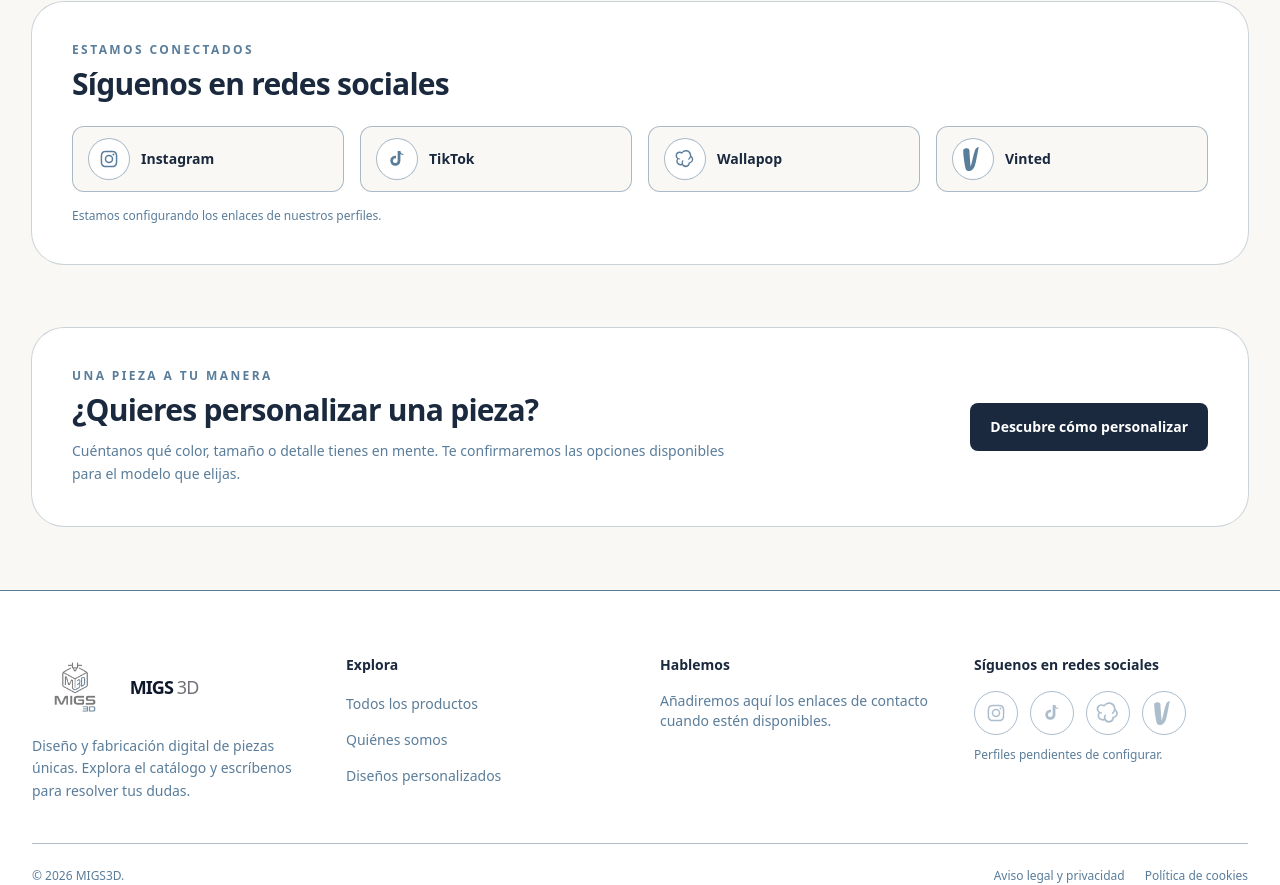
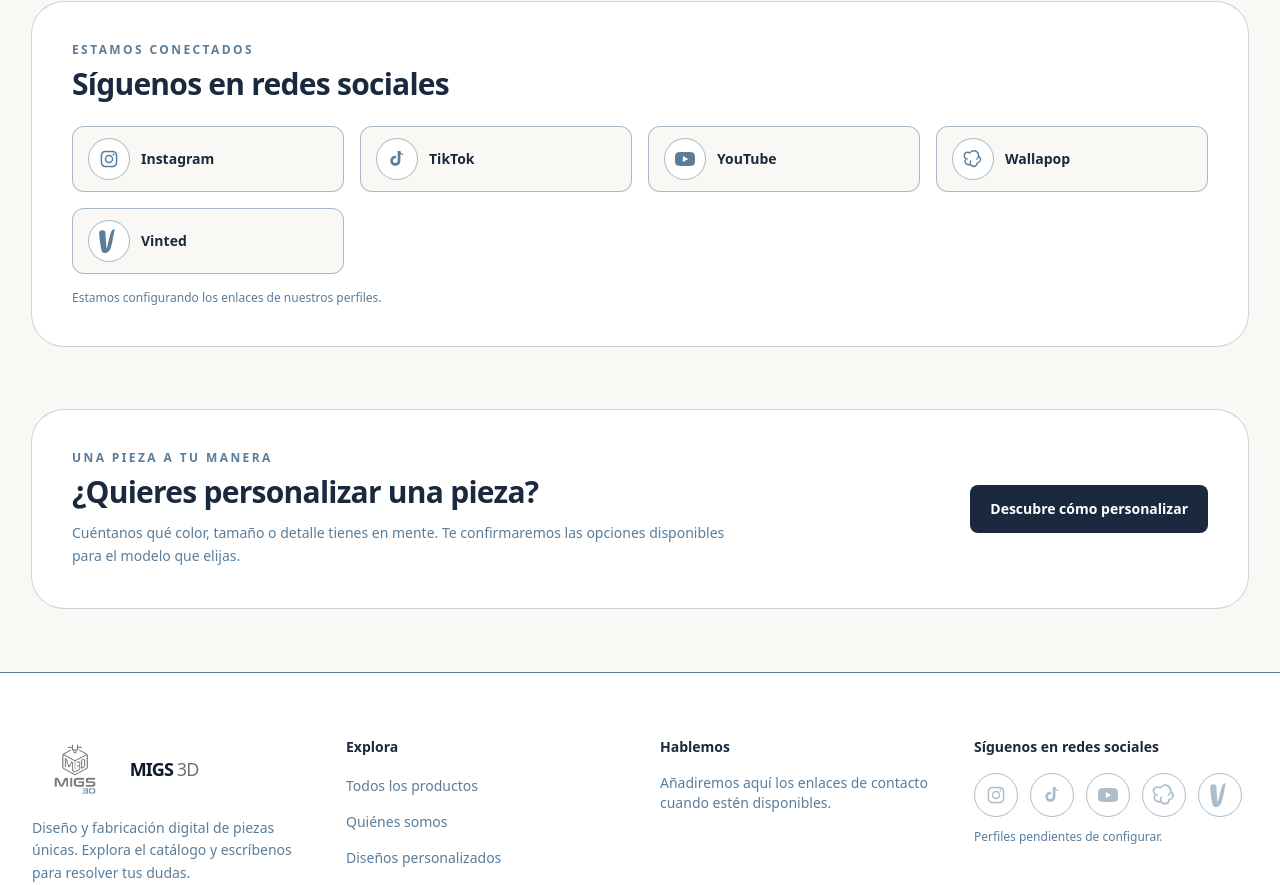
Before and after one commit to Sergiomack91/migs-makers-store, a Nuxt app: page / in a window 1280 px wide. Shown: the part 2053-2938 px from the top of the page. Built offline with nearby package versions, Linux system fonts and the light colour scheme.

Commit message:
feat: add YouTube support to social links and update related components

```diff
--- a/app/components/SiteFooter.vue
+++ b/app/components/SiteFooter.vue
@@ -2,7 +2,7 @@
 const { emailUrl, instagramUrl, socialLinks, whatsappUrl } = useStorefrontContact()
 const whatsappLink = whatsappUrl('Hola, quiero información sobre vuestros productos.')
 const emailLink = emailUrl('Consulta sobre MIGS 3D')
-const footerSocialLinks = ['Instagram', 'TikTok', 'Wallapop', 'Vinted']
+const footerSocialLinks = ['Instagram', 'TikTok', 'YouTube', 'Wallapop', 'Vinted']
   .flatMap((name) => {
     const social = socialLinks.find((item) => item.name === name)
     return social ? [social] : []
@@ -107,6 +107,9 @@ const hasMissingSocialLinks = footerSocialLinks.some((social) => !social.url)
                 <svg v-else-if="social.icon === 'tiktok'" class="h-5 w-5" fill="currentColor" viewBox="0 0 24 24" aria-hidden="true">
                   <path d="M19.6 7.2a5.7 5.7 0 0 1-3.5-1.2v8.1a6.1 6.1 0 1 1-5.3-6v3.3a2.8 2.8 0 1 0 2 2.7V2.5h3.3c.2 2 1.6 3.6 3.5 3.9v.8Z" />
                 </svg>
+                <svg v-else-if="social.icon === 'youtube'" class="h-5 w-5" fill="currentColor" viewBox="0 0 24 24" aria-hidden="true">
+                  <path d="M23.5 6.2a3 3 0 0 0-2.1-2.1C19.5 3.5 12 3.5 12 3.5s-7.5 0-9.4.6A3 3 0 0 0 .5 6.2 31 31 0 0 0 0 12s0 3.9.5 5.8a3 3 0 0 0 2.1 2.1c1.9.6 9.4.6 9.4.6s7.5 0 9.4-.6a3 3 0 0 0 2.1-2.1A31 31 0 0 0 24 12s0-3.9-.5-5.8ZM9.5 15.6V8.4L15.8 12l-6.3 3.6Z" />
+                </svg>
                 <svg v-else-if="social.icon === 'vinted'" class="h-5 w-5" fill="currentColor" viewBox="4 0 20 24" aria-hidden="true">
                   <path d="M19.316 0c-.258 0-.571.217-1.415.953-.3.108-.627.027-1.008.613-2.15 3.09-3.825 14.648-5.255 17.984-.286-1.444-.885-10.837-1.116-13.41-.028-.477.027-1.076.027-1.43 0-2.368-.516-3.567-2.886-3.567-1.198 0-2.382.436-3.008 1.226-.299.408-.409.708-.409 1.443 0 4.915 1.171 12.973 2.478 18.228C7.132 23.688 8.603 24 9.99 24c.654 0 1.307-.081 2.233-.544 3.212-1.567 4.07-5.84 4.9-9.993.15-.749.899-4.37 1.253-6.275.476-2.6 1.02-5.54 1.347-6.617C19.833.245 19.63 0 19.317 0z" />
                 </svg>
@@ -125,6 +128,9 @@ const hasMissingSocialLinks = footerSocialLinks.some((social) => !social.url)
                 </svg>
                 <svg v-else-if="social.icon === 'tiktok'" class="h-5 w-5" fill="currentColor" viewBox="0 0 24 24" aria-hidden="true">
                   <path d="M19.6 7.2a5.7 5.7 0 0 1-3.5-1.2v8.1a6.1 6.1 0 1 1-5.3-6v3.3a2.8 2.8 0 1 0 2 2.7V2.5h3.3c.2 2 1.6 3.6 3.5 3.9v.8Z" />
+                </svg>
+                <svg v-else-if="social.icon === 'youtube'" class="h-5 w-5" fill="currentColor" viewBox="0 0 24 24" aria-hidden="true">
+                  <path d="M23.5 6.2a3 3 0 0 0-2.1-2.1C19.5 3.5 12 3.5 12 3.5s-7.5 0-9.4.6A3 3 0 0 0 .5 6.2 31 31 0 0 0 0 12s0 3.9.5 5.8a3 3 0 0 0 2.1 2.1c1.9.6 9.4.6 9.4.6s7.5 0 9.4-.6a3 3 0 0 0 2.1-2.1A31 31 0 0 0 24 12s0-3.9-.5-5.8ZM9.5 15.6V8.4L15.8 12l-6.3 3.6Z" />
                 </svg>
                 <svg v-else-if="social.icon === 'vinted'" class="h-6 w-6" fill="currentColor" viewBox="4 0 20 24" aria-hidden="true">
                   <path d="M19.316 0c-.258 0-.571.217-1.415.953-.3.108-.627.027-1.008.613-2.15 3.09-3.825 14.648-5.255 17.984-.286-1.444-.885-10.837-1.116-13.41-.028-.477.027-1.076.027-1.43 0-2.368-.516-3.567-2.886-3.567-1.198 0-2.382.436-3.008 1.226-.299.408-.409.708-.409 1.443 0 4.915 1.171 12.973 2.478 18.228C7.132 23.688 8.603 24 9.99 24c.654 0 1.307-.081 2.233-.544 3.212-1.567 4.07-5.84 4.9-9.993.15-.749.899-4.37 1.253-6.275.476-2.6 1.02-5.54 1.347-6.617C19.833.245 19.63 0 19.317 0z" />
--- a/app/components/StorefrontSections.vue
+++ b/app/components/StorefrontSections.vue
@@ -7,7 +7,7 @@ const props = defineProps<{
 const { emailUrl, formspreeFormId, socialLinks, whatsappUrl } = useStorefrontContact()
 const featuredProducts = products.filter((product) => product.isPopular)
 const latestProducts = [...products].sort((first, second) => second.id - first.id).slice(0, 4)
-const homeSocialLinks = ['Instagram', 'TikTok', 'Wallapop', 'Vinted']
+const homeSocialLinks = ['Instagram', 'TikTok', 'YouTube', 'Wallapop', 'Vinted']
   .flatMap((name) => {
     const social = socialLinks.find((item) => item.name === name)
     return social ? [social] : []
@@ -343,6 +343,9 @@ async function submitContactForm() {
               </svg>
               <svg v-else-if="social.icon === 'tiktok'" class="h-5 w-5" fill="currentColor" viewBox="0 0 24 24">
                 <path d="M19.6 7.2a5.7 5.7 0 0 1-3.5-1.2v8.1a6.1 6.1 0 1 1-5.3-6v3.3a2.8 2.8 0 1 0 2 2.7V2.5h3.3c.2 2 1.6 3.6 3.5 3.9v.8Z" />
+              </svg>
+              <svg v-else-if="social.icon === 'youtube'" class="h-5 w-5" fill="currentColor" viewBox="0 0 24 24">
+                <path d="M23.5 6.2a3 3 0 0 0-2.1-2.1C19.5 3.5 12 3.5 12 3.5s-7.5 0-9.4.6A3 3 0 0 0 .5 6.2 31 31 0 0 0 0 12s0 3.9.5 5.8a3 3 0 0 0 2.1 2.1c1.9.6 9.4.6 9.4.6s7.5 0 9.4-.6a3 3 0 0 0 2.1-2.1A31 31 0 0 0 24 12s0-3.9-.5-5.8ZM9.5 15.6V8.4L15.8 12l-6.3 3.6Z" />
               </svg>
               <svg v-else-if="social.icon === 'wallapop'" class="h-5 w-5" fill="currentColor" viewBox="110 75 170 175">
                 <path fill-rule="evenodd" d="M266.44 158.91c-2.96-14.46-12.28-21.33-14.64-22.76-.98-.59-1.61-1.45-1.56-2.92.82-26.58-18.58-49.53-45.65-49.46-17.29.04-28.1 7.56-37.02 17.88-1.01 1.17-2.78 1.05-4.16.33-17.48-9.06-38.29-2.96-47.1 13.85-7.63 14.56-4.59 31.16 7.8 41.97 1.3 1.13 1.56 3.11.64 4.55-10.81 16.9-5.9 39.4 11 50.21a36.334 36.334 0 0 0 30.95 3.92c1.83-.53 3.16 0 4.05 1.39 11.22 16.52 33.73 21.25 50.54 10.3a36.756 36.756 0 0 0 16.45-26.4c.16-1.31 1.03-2.57 2.31-2.89 25.01-6.4 28.45-29.9 26.39-39.97zm-35.32 31.72c-3.23.13-5 1.96-5.01 5.06-.12 4.59-1.51 9.04-4.02 12.89-7.5 11.53-22.92 14.79-34.44 7.3-11.53-7.5-14.79-22.92-7.3-34.45h.02c1.55-2.39.88-5.59-1.51-7.14-2.39-1.56-5.67-.93-7.23 1.46-5.47 7.49-8.01 16.72-6.92 25.95.21 1.79-1 3.45-2.78 3.8-6.17 1.25-12.58.22-18.05-2.88-12.53-7.11-16.92-23.03-9.81-35.56.79-1.39 2.26-2.22 3.93-1.79 3.2.89 6.52 1.32 9.84 1.29a4.737 4.737 0 0 0 4.7-4.78 4.739 4.739 0 0 0-4.44-4.69c-4.68-.3-9.02-1.3-12.85-4.01-11.72-8.29-13.66-23.6-5.54-34.7 7.76-10.59 23.6-12.44 34.84-3.5 2.19 1.74 5.95 1.43 7.22-1.05 2.44-4.77 6.53-8.54 8.55-10.01 15.97-11.61 36.41-9.9 49.23 5.12 13.18 15.44 11.04 37.96-5.67 51.47-2.22 1.79-2.4 5.15-.53 7.31 1.78 2.06 4.96 2.42 7.13.78 5.7-4.3 10.98-10.17 14.25-16.52.3-.58.81-1.27 1.37-1.6 1.65-.98 3.77-.2 4.75 1.45 2.03 3.42 3.8 8.53 4.03 12.5.8 13.7-10.03 25.5-23.76 26.3z" />
--- a/app/composables/useStorefrontContact.ts
+++ b/app/composables/useStorefrontContact.ts
@@ -7,6 +7,7 @@ export function useStorefrontContact() {
   const socialLinks = [
     { name: 'Instagram', url: instagramUrl, icon: 'instagram' },
     { name: 'TikTok', url: config.public.tiktokUrl, icon: 'tiktok' },
+    { name: 'YouTube', url: config.public.youtubeUrl, icon: 'youtube' },
     { name: 'Vinted', url: config.public.vintedUrl, icon: 'vinted' },
     { name: 'Wallapop', url: config.public.wallapopUrl, icon: 'wallapop' },
     { name: 'Etsy', url: config.public.etsyUrl, icon: 'etsy' },
--- a/nuxt.config.ts
+++ b/nuxt.config.ts
@@ -7,6 +7,7 @@ export default defineNuxtConfig({
       instagramUrl: '',
       whatsappNumber: '',
       tiktokUrl: '',
+      youtubeUrl: '',
       vintedUrl: '',
       wallapopUrl: '',
       etsyUrl: '',
```
Also changed, not shown: 1 other file (tests, documents, lock files or other folders).
